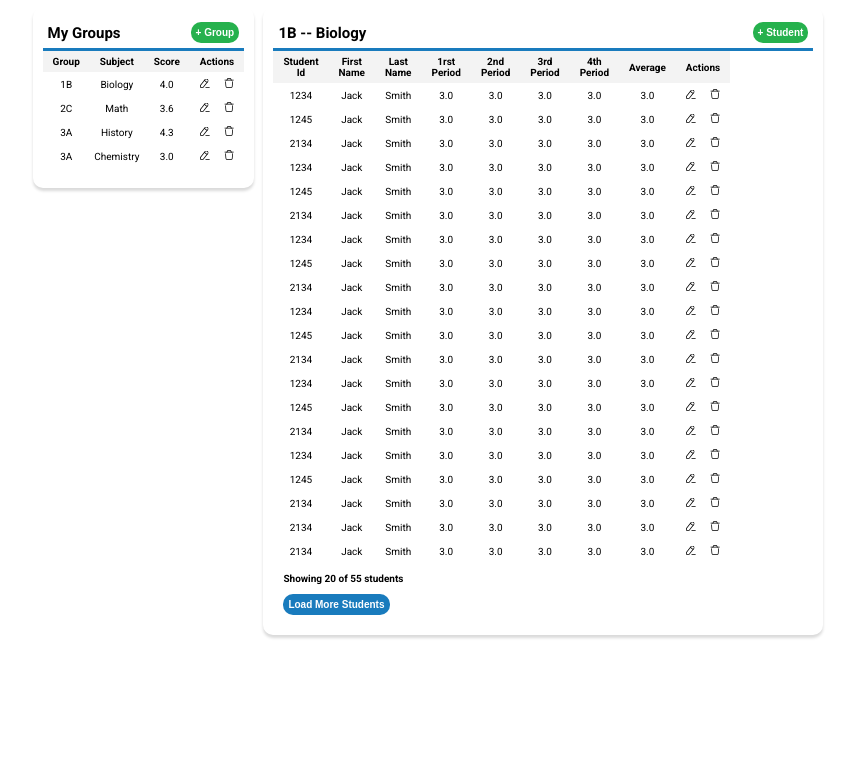
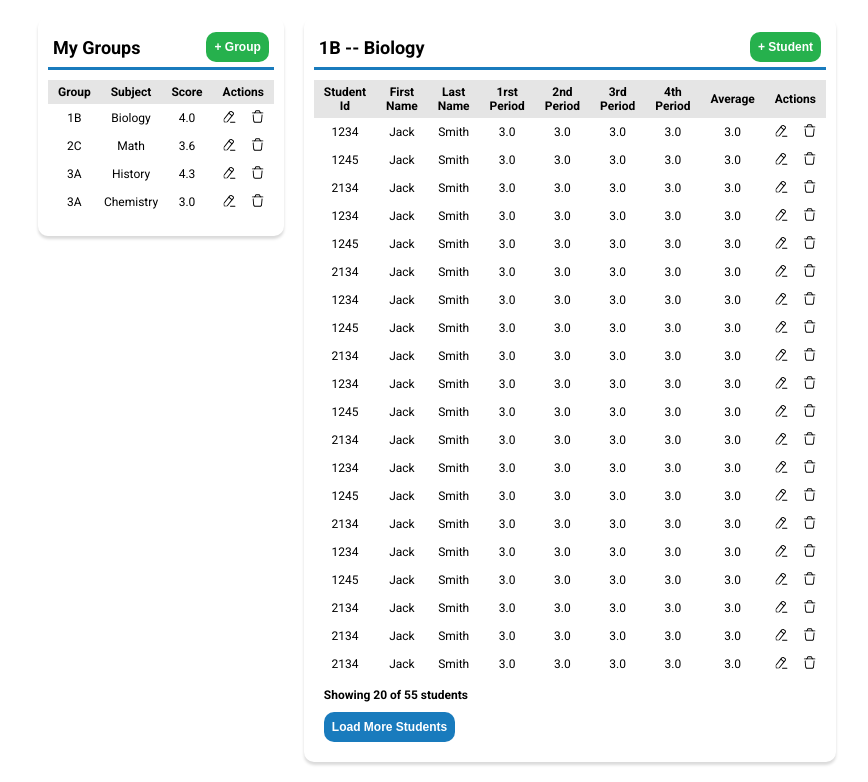
Before and after one commit to iqrivas/teacher-dashboard, a plain HTML site: page index.html in a window 1280 px wide. Shown: the part 77-859 px from the top of the page, without its empty margins (212-1080 px from the left). Before the commit the page ends 800 px from the top, so only its background shows below. Drawn offline with Linux system fonts and the light colour scheme.

Commit message:
Updated font-size and table header styles

```diff
--- a/style.css
+++ b/style.css
@@ -27,6 +27,7 @@
     flex-direction: column;
     align-items: center;
     min-width: 320px;
+    font-size: 1.2rem;
   }
 
   header {
@@ -86,9 +87,9 @@
 
 .btn {
     border: none;
-    padding: 0.5rem;
+    padding: 0.8rem;
     border-radius: 1rem;
-    font-size: 1.0rem;
+    font-size: 1.2rem;
     font-weight: 700;
     color: white;
     background-color: var(--green);
@@ -105,6 +106,7 @@
     display: flex;
     flex-direction: column;
     padding: 1rem;
+    margin: 1rem;
     height: fit-content;
     border-radius: 1rem;
     box-shadow: rgba(0, 0, 0, 0.15) 0px 3px 3px 0px;
@@ -119,8 +121,8 @@
 }
 
 .action_icon{
-    width: 1.2rem;
-    height: 1.2rem;
+    width: 1.5rem;
+    height: 1.5rem;
     margin: 0.5rem;
 }
 
@@ -132,11 +134,12 @@
 table {
     border-spacing:0;
     border-collapse: collapse;
-    margin-bottom: 1rem;
+    margin: 1rem 0;
+    width: 100%;
   }
 
 th {
-    background-color: var(--lighter-grey);
+    background-color: var(--light-grey);
     padding: 0.5rem 1rem;
 }
 
@@ -150,6 +153,12 @@ tr:hover {
     cursor: pointer;
 }
 
+tr:first-child:hover {
+    background-color: var(--light-grey);
+    color: black;
+    cursor: initial;
+}
+
 #group{
     width: 30%;
 }
```
